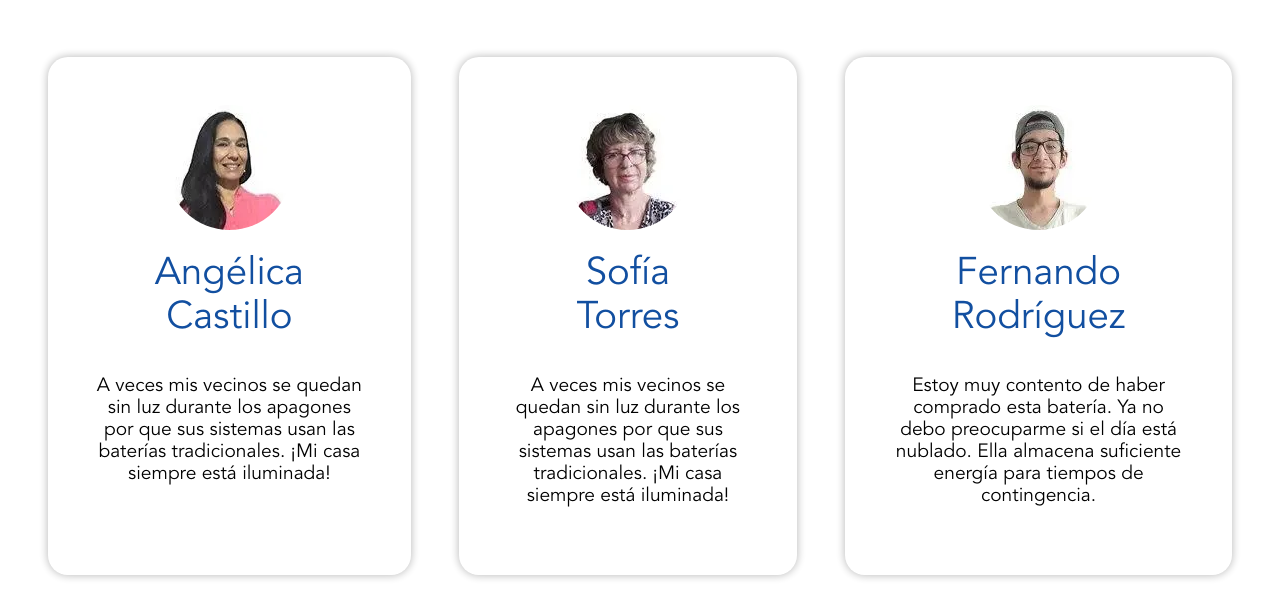
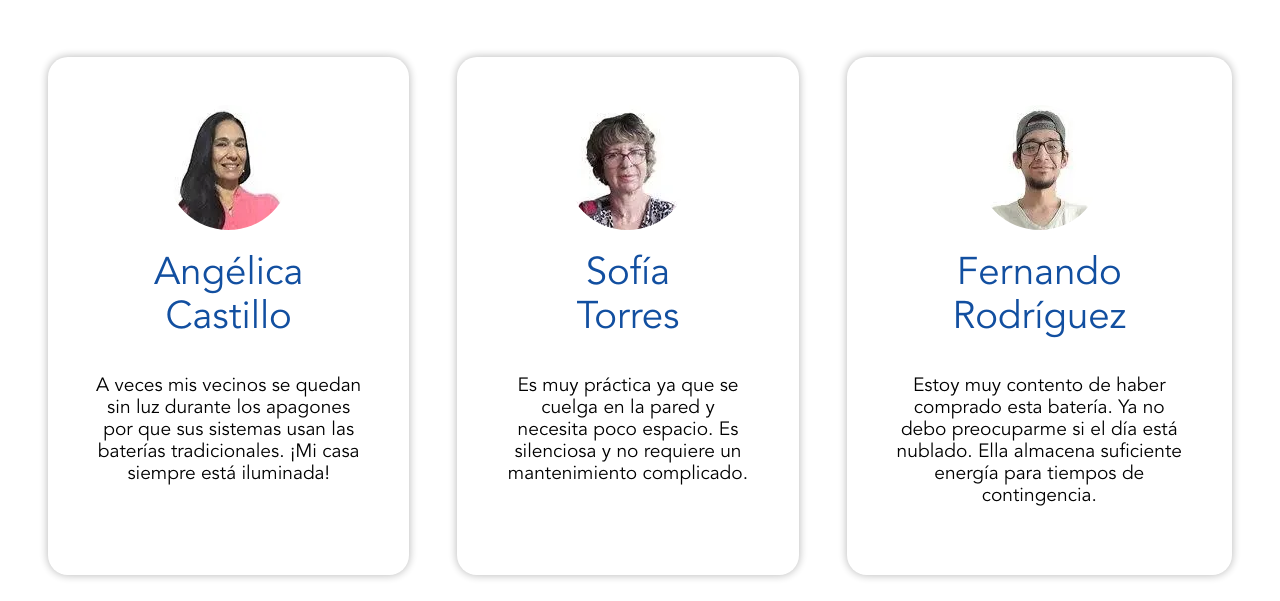
Before and after one commit to IngenioInnato/WSP-BateriasTesla, a website: page index.html in a window 1280 px wide. Shown: the part 3459-4060 px from the top of the page. Drawn offline with nearby package versions, Linux system fonts and the light colour scheme.

Commit message:
Agregados cambios y mejoras

```diff
--- a/index.html
+++ b/index.html
@@ -178,7 +178,7 @@
           <img src="./img/testimonio/sofia-torres.jpg " alt="Sofia Torres" class="rounded-circle">
         </picture>
         <h6 class="text-light_blue py-3">Sofía<br>Torres</h6>
-        <p>A veces mis vecinos se quedan sin luz durante los apagones por que sus sistemas usan las baterías tradicionales. ¡Mi casa siempre está iluminada!</p>
+        <p>Es muy práctica ya que se cuelga en la pared y necesita poco espacio. Es silenciosa y no requiere un mantenimiento complicado.</p>
       </div>
       <div class="S7__col col--3 border-rounded p-5 text-center" data-aos="fade-up" data-aos-duration="3000">
         <picture>
```
